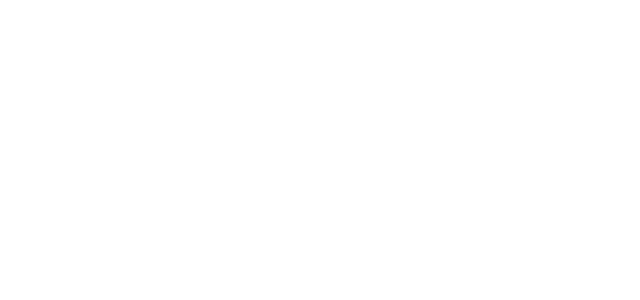
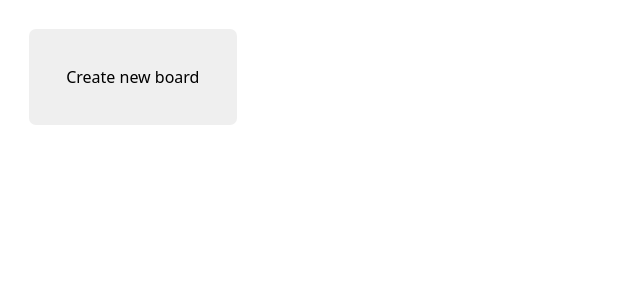
Before and after one commit to WorkHard7/trello-app-yopeso, a React (Create React App) app in the folder frontend/: page /board/create in a window 1280 px wide. Before the commit this address had no page. Shown: the top 300 px of the page, without its empty margins (0-640 px from the left). Built offline with nearby package versions, Linux system fonts and the light colour scheme.

Commit message:
Light changes in Scss and route was changed

```diff
--- a/frontend/src/components/board/BoardButton.scss
+++ b/frontend/src/components/board/BoardButton.scss
@@ -30,19 +30,18 @@
 }
 
 .create-board-top {
-  width: 20rem;
-  margin: 2rem;
+  width: 13rem;
+  margin: 1.3rem;
 }
 
 .create-board-container {
   border: 2px solid lightgray;
-  width: 24rem;
+  width: 18rem;
   box-shadow: 5px 5px 10px gray;
-  margin: 2rem;
-
+  margin: 1.3rem;
 
   .create-board {
-    width: 24rem;
+    width: 18rem;
     display: flex;
     justify-content: center;
     align-items: center;
@@ -50,23 +49,23 @@
     padding: .5rem 2rem 2rem 2rem;
 
     .create-board-title {
-      padding: 1rem 0;
+      padding: .7rem 0;
       color: gray;
-      font-size: 1.5rem;
+      font-size: 1rem;
     }
 
     .line {
       width: 100%;
       height: 1px;
       background-color: gray;
-      margin-bottom: 4rem;
+      margin-bottom: 2.5rem;
     }
 
     .create-board-bg {
       width: 100%;
 
       .create-board-background {
-        font-size: 1.2rem;
+        font-size: .8rem;
         color: gray;
         font-weight: 600;
       }
@@ -81,7 +80,7 @@
       font-weight: 600;
       cursor: pointer;
       border: none;
-      padding: .8rem;
+      padding: .6rem;
       border-radius: 3px;
       transition: all 0.3s ease-in-out;
       background-color: RGBA(3, 61, 252, .5);
@@ -91,11 +90,11 @@
 }
 
 .create-board-btn {
-  width: 20rem;
-  height: 9rem;
-  font-size: 1.5rem;
+  width: 13rem;
+  height: 6rem;
+  font-size: 1rem;
   border: none;
-  padding: 2.5rem 3rem;
+  padding: 1.8rem 2rem;
   font-weight: 500;
   cursor: pointer;
   border-radius: 7px;
@@ -107,12 +106,12 @@
 }
 
 .create-board {
-  padding: 2rem;
+  padding: 1.3rem;
 }
 
 .title-input {
   .board-title {
-    font-size: 1.2rem;
+    font-size: .8rem;
     font-weight: 600;
     color: gray;
   }
@@ -131,8 +130,8 @@
 }
 
 .color-block {
-  width: 3.8rem;
-  height: 3.8rem;
+  width: 2.6rem;
+  height: 2.6rem;
   cursor: pointer;
   margin: .7rem 0 2rem 0;
 }
--- a/frontend/src/index.jsx
+++ b/frontend/src/index.jsx
@@ -21,7 +21,7 @@
       <Route path="/" element={<Private><div>Protected piece</div></Private>}></Route>
       <Route path="/signup" element={<SignUpPage></SignUpPage>}></Route>
       <Route path="/signin" element={<Login></Login>}></Route>
-      <Route path="/create" element={<CreateBoardButton/>}/>
+      <Route path="/board/create" element={<CreateBoardButton/>}/>
       <Route path="/board/id" element={<DataFetching/>}/>
     </Routes>
   </BrowserRouter>
```
